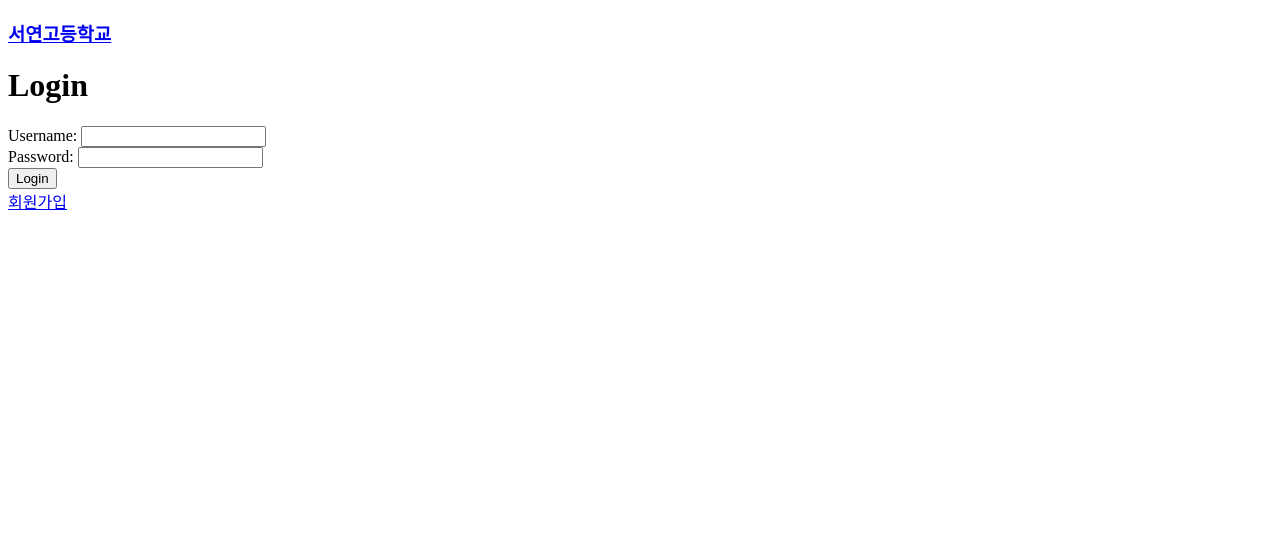
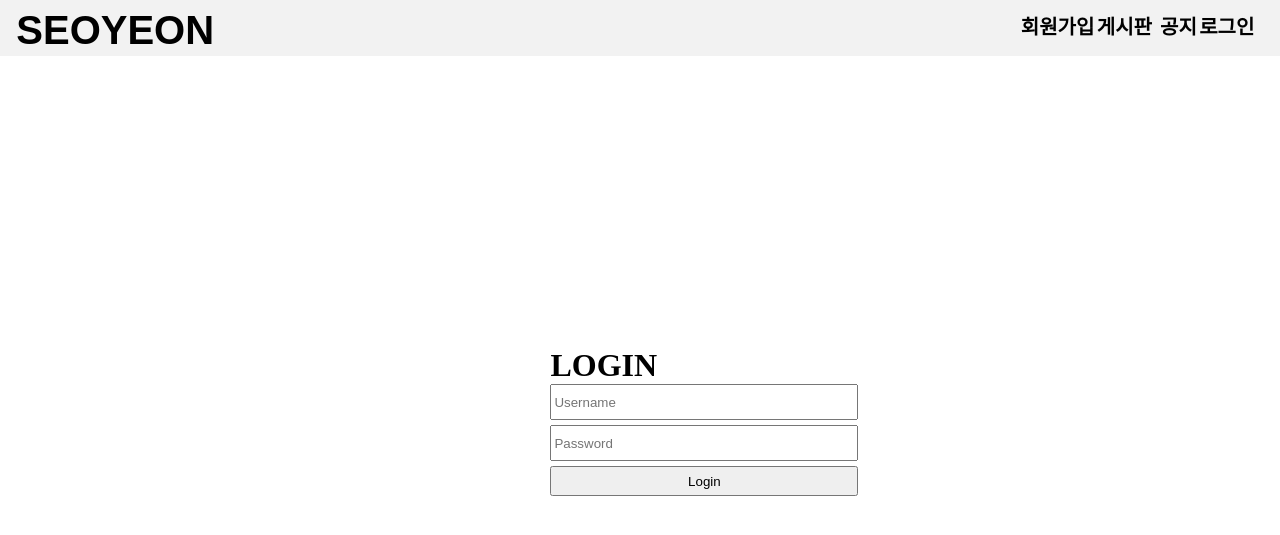
Before and after one commit to Pocary/SYW, a Flask app: page /login in a window 1280 px wide; the page is wider, and only the part inside the window is pictured. Shown: the top 535 px of that part. Run offline with Flask 3, Linux system fonts and the light colour scheme; some web fonts are replaced.

Commit message:
로그인 페이지 form 태그 배치, 회원가입 버튼 배치, 급식 페이지 디자인 통일.

```diff
--- a/static/css/base.css
+++ b/static/css/base.css
@@ -17,7 +17,7 @@ html {
     height: 100%;
     background-color: rgb(255, 252, 216);
     position: fixed;
-    top: 0;
+    top: 200%;
     left: 0;
     opacity: 1;
     transition: opacity 0.1s, transform 0.1s;
@@ -84,8 +84,18 @@ html {
 
 /* ======================================== 애니메이션 효과 ======================================== */
 
+.curtain.fade-in {
+    opacity: 1;
+    top: 100%;
+    animation-delay: 0.1s;
+    transition: all 0.7s cubic-bezier(0.7, 0, 0.1, 1.0);
+    transform: translateY(-100%);
+}
+
 .curtain.fade-out {
     opacity: 1;
+    top: 0;
+    left: 0;
     animation-delay: 0.1s;
     transition: all 0.7s cubic-bezier(0.1, 0, 0.2, 1.0);
     transform: translateY(-100%);
--- a/static/js/base.js
+++ b/static/js/base.js
@@ -1,5 +1,9 @@
 window.addEventListener('load', function () {
     var curtain = document.querySelector('.curtain');
 
-    curtain.classList.add('fade-out');
+    curtain.classList.add('fade-in');
+    setTimeout(function () {
+        curtain.classList.add('fade-out');
+    }, 600);
+
 });
--- a/templates/login.html
+++ b/templates/login.html
@@ -1,19 +1,77 @@
 <!DOCTYPE html>
 <html>
+
 <head>
     <meta charset="UTF-8">
     <title>Login</title>
+    <link rel="stylesheet" type="text/css" href="{{ url_for('static', filename='CSS/base.css') }}" />
+    <link rel="stylesheet" type="text/css" href="{{ url_for('static', filename='CSS/board.css') }}" />
+    <link rel="stylesheet" type="text/css" href="{{ url_for('static', filename='CSS/font.css') }}" />
+    <script type="text/javascript" src="{{ url_for('static', filename='js/base.js') }}"></script>
+
+    <style>
+        h2 {
+            position: absolute;
+            font-size: 2em;
+            float: left;
+            top: 40%;
+            left: 43%;
+        }
+
+        .form-container {
+            position: relative;
+            top: 48%;
+            left: 43%;
+        }
+
+        .register {
+            position: fixed;
+            top: 5%;
+            right: 14.5%;
+            color: rgb(137, 137, 137);
+            font-size: 20px;
+            font-weight: bold;
+            transform: translateY(-100%);
+            opacity: 1;
+        }
+
+        form input {
+            margin-bottom: 5px;
+        }
+        #username {
+            width: 300px;
+            height: 30px;
+        }
+        #password {
+            width: 300px;
+            height: 30px;
+        }
+        #button {
+            width: 308px;
+            height: 30px;
+        }
+    </style>
 </head>
+
 <body>
-    <h3><a href="/">서연고등학교 </a></h3>
-    <h1>Login</h1>
-    <form action="/login_process" method="POST">
-        <label>Username:</label>
-        <input type="text" name="username"><br>
-        <label>Password:</label>
-        <input type="password" name="password"><br>
-        <input type="submit" value="Login">
-    </form>
-    <a href="{{ url_for('register') }}">회원가입</a>
+    <!--상단 바-->
+    <div class="bar"></div>
+    <div class="menuL medium"><a href="{{ url_for('login') }}">로그인</a></div>
+    <div class="menuN medium"><a href="{{ url_for('notice') }}">공지</a></div>
+    <div class="menuC medium"><a href="{{ url_for('board') }}">게시판</a></div>
+    <div class="logo bold"><a href="/">SEOYEON</a></div>
+    <div class="curtain"></div>
+    <div class="register medium"><a href="{{ url_for('register') }}">회원가입</a></div>
+
+    <h2>LOGIN</h2>
+    <div class="form-container">
+        <form action="/login_process" method="POST">
+            <input id="username" type="text" name="username" placeholder="Username"><br>
+            <input id="password" type="password" name="password" placeholder="Password"><br>
+            <input id="button" type="submit" value="Login">
+        </form>
+    </div>
+
 </body>
+
 </html>
```
Also changed, not shown: templates/lunch.html (+10 -14 lines).
